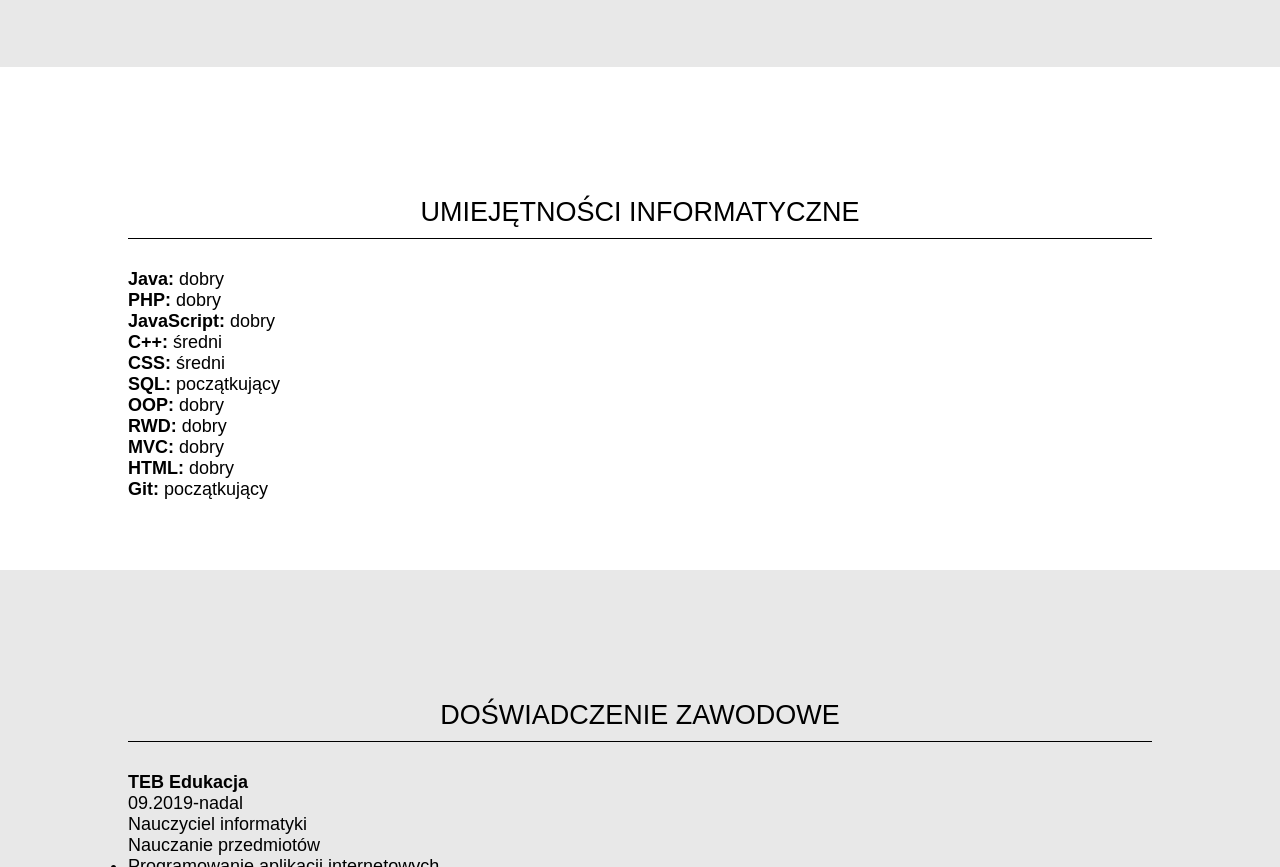
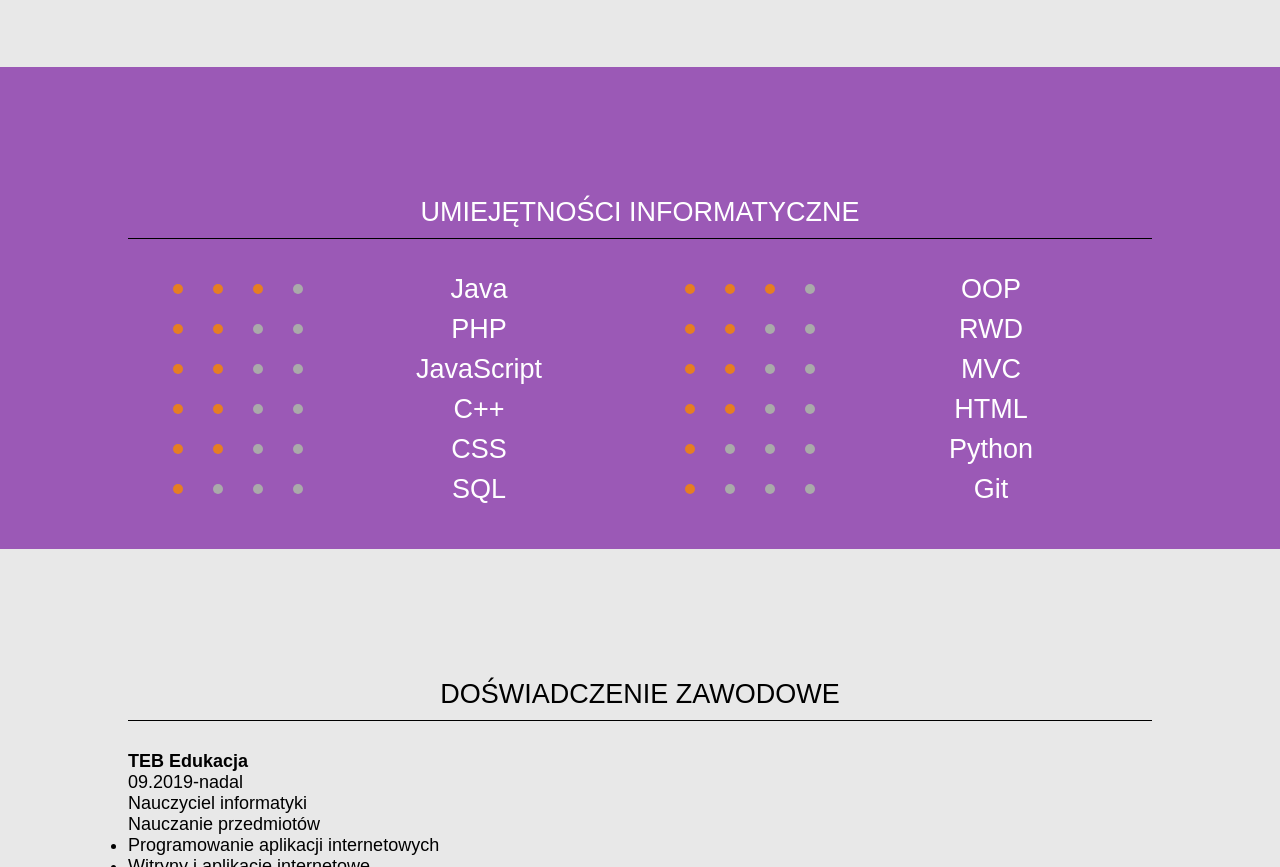
Before and after one commit to AdrianNiewiadomski/stronaWWW, a plain HTML site: page index.html in a window 1280 px wide. Shown: the part 1737-2604 px from the top of the page. Drawn offline with Linux system fonts and the light colour scheme.

Commit message:
Poprawiono wygląd sekcji umiejętności. Zamiast napisów są teraz punty. Monotonia strony została złamana kolorem tła, który wyróżnia sekcję.

```diff
--- a/css/style.css
+++ b/css/style.css
@@ -88,6 +88,10 @@ section.home .container article a{
     width: 25%;
     text-align: center;
 }
+section.umiejetnosci{
+    background-color: #9b59b6;
+    color: #fff;
+}
 
 .container{
     width:80%;
@@ -108,8 +112,10 @@ article{
 article h2{
     font-size: 100%;
 }
-span.bold{
-    font-weight: bold;
+strong{
+    font-weight: 300;
+    font-size: 150%;
+    line-height: 40px;
 }
 .zdjeciePortretowe img{
     padding-top: 70px;
@@ -162,3 +168,22 @@ article .col_2_of_3 a:hover{
     background-color: #e67e22;
     color: #fff;
 }
+
+article .col_1_of_2{
+    float: left;
+    width: 50%;
+    text-align: center;
+    padding-left: 30px;
+}
+article .col_1_of_2 span.point{
+    display: block;
+    float: left;
+    margin: 15px;
+    width: 10px;
+    height: 10px;
+    border-radius: 50%;
+    background-color: #aaa;
+}
+article .col_1_of_2 span.full{
+    background-color: #e67e22
+}
--- a/index.html
+++ b/index.html
@@ -125,57 +125,103 @@
         <!-- koniec sekcji wykszatalcenie-->
 
         <!-- sekcja umiejetnosci-->
-        <section>
+        <section class="umiejetnosci">
             <div id="umiejetnosci" class="margin"></div>
             <div class="container">
                 <h1>Umiejętności informatyczne</h1>
                 <article>
+                    <div class="col_1_of_2">
                         <p>
-                        <span class="bold">Java:</span>
-                        dobry
+                            <strong>Java</strong>
+                            <span class="point full">&nbsp;</span>
+                            <span class="point full">&nbsp;</span>
+                            <span class="point full">&nbsp;</span>
+                            <span class="point">&nbsp;</span>
                         </p>
                         <p>
-                        <span class="bold">PHP:</span>
-                        dobry
+                            <strong>PHP</strong>
+                            <span class="point full">&nbsp;</span>
+                            <span class="point full">&nbsp;</span>
+                            <span class="point">&nbsp;</span>
+                            <span class="point">&nbsp;</span>
                         </p>
                         <p>
-                        <span class="bold">JavaScript:</span>
-                        dobry
+                            <strong>JavaScript</strong>
+                            <span class="point full">&nbsp;</span>
+                            <span class="point full">&nbsp;</span>
+                            <span class="point">&nbsp;</span>
+                            <span class="point">&nbsp;</span>
                         </p>
                         <p>
-                        <span class="bold">C++:</span>
-                        średni
+                            <strong>C++</strong>
+                            <span class="point full">&nbsp;</span>
+                            <span class="point full">&nbsp;</span>
+                            <span class="point">&nbsp;</span>
+                            <span class="point">&nbsp;</span>
                         </p>
                         <p>
-                        <span class="bold">CSS:</span>
-                        średni
+                            <strong>CSS</strong>
+                            <span class="point full">&nbsp;</span>
+                            <span class="point full">&nbsp;</span>
+                            <span class="point">&nbsp;</span>
+                            <span class="point">&nbsp;</span>
                         </p>
                         <p>
-                        <span class="bold">SQL:</span>
-                        początkujący
+                            <strong>SQL</strong>
+                            <span class="point full">&nbsp;</span>
+                            <span class="point">&nbsp;</span>
+                            <span class="point">&nbsp;</span>
+                            <span class="point">&nbsp;</span>
+                        </p>
+                    </div>
+
+                    <div class="col_1_of_2">
+                        <p>
+                            <strong>OOP</strong>
+                            <span class="point full">&nbsp;</span>
+                            <span class="point full">&nbsp;</span>
+                            <span class="point full">&nbsp;</span>
+                            <span class="point">&nbsp;</span>
                         </p>
                         <p>
-                        <span class="bold">OOP:</span>
-                        dobry
+                            <strong>RWD</strong>
+                            <span class="point full">&nbsp;</span>
+                            <span class="point full">&nbsp;</span>
+                            <span class="point">&nbsp;</span>
+                            <span class="point">&nbsp;</span>
                         </p>
                         <p>
-                        <span class="bold">RWD:</span>
-                        dobry
+                            <strong>MVC</strong>
+                            <span class="point full">&nbsp;</span>
+                            <span class="point full">&nbsp;</span>
+                            <span class="point">&nbsp;</span>
+                            <span class="point">&nbsp;</span>
                         </p>
                         <p>
-                        <span class="bold">MVC:</span>
-                        dobry
+                            <strong>HTML</strong>
+                            <span class="point full">&nbsp;</span>
+                            <span class="point full">&nbsp;</span>
+                            <span class="point">&nbsp;</span>
+                            <span class="point">&nbsp;</span>
                         </p>
                         <p>
-                        <span class="bold">HTML:</span>
-                        dobry
+                            <strong>Python</strong>
+                            <span class="point full">&nbsp;</span>
+                            <span class="point">&nbsp;</span>
+                            <span class="point">&nbsp;</span>
+                            <span class="point">&nbsp;</span>
                         </p>
                         <p>
-                        <span class="bold">Git:</span>
-                        początkujący
+                            <strong>Git</strong>
+                            <span class="point full">&nbsp;</span>
+                            <span class="point">&nbsp;</span>
+                            <span class="point">&nbsp;</span>
+                            <span class="point">&nbsp;</span>
                         </p>
+                    </div>
                 </article>
             </div>
+            <div class="clear"></div>
         </section>
         <!-- koniec sekcji umiejetnosci-->
 
```
Lines whose indentation alone changed are shown as unchanged.
